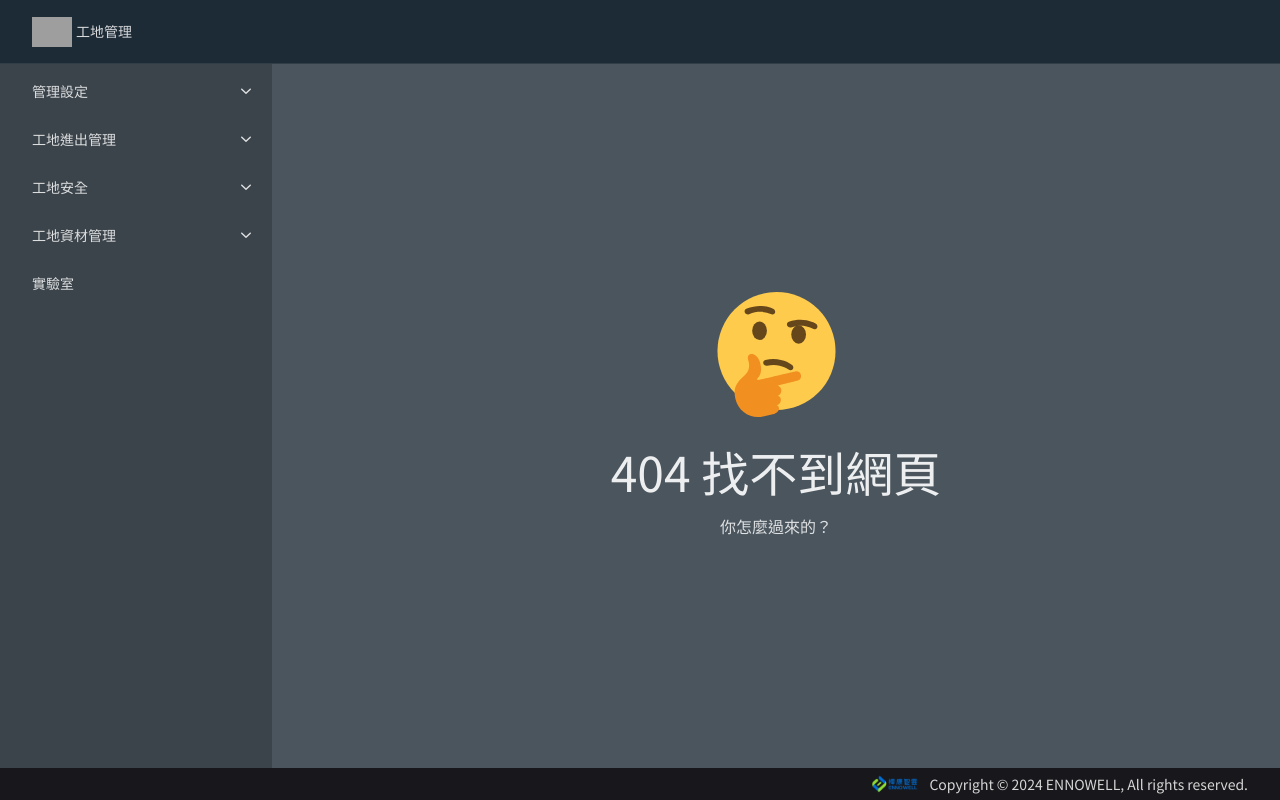
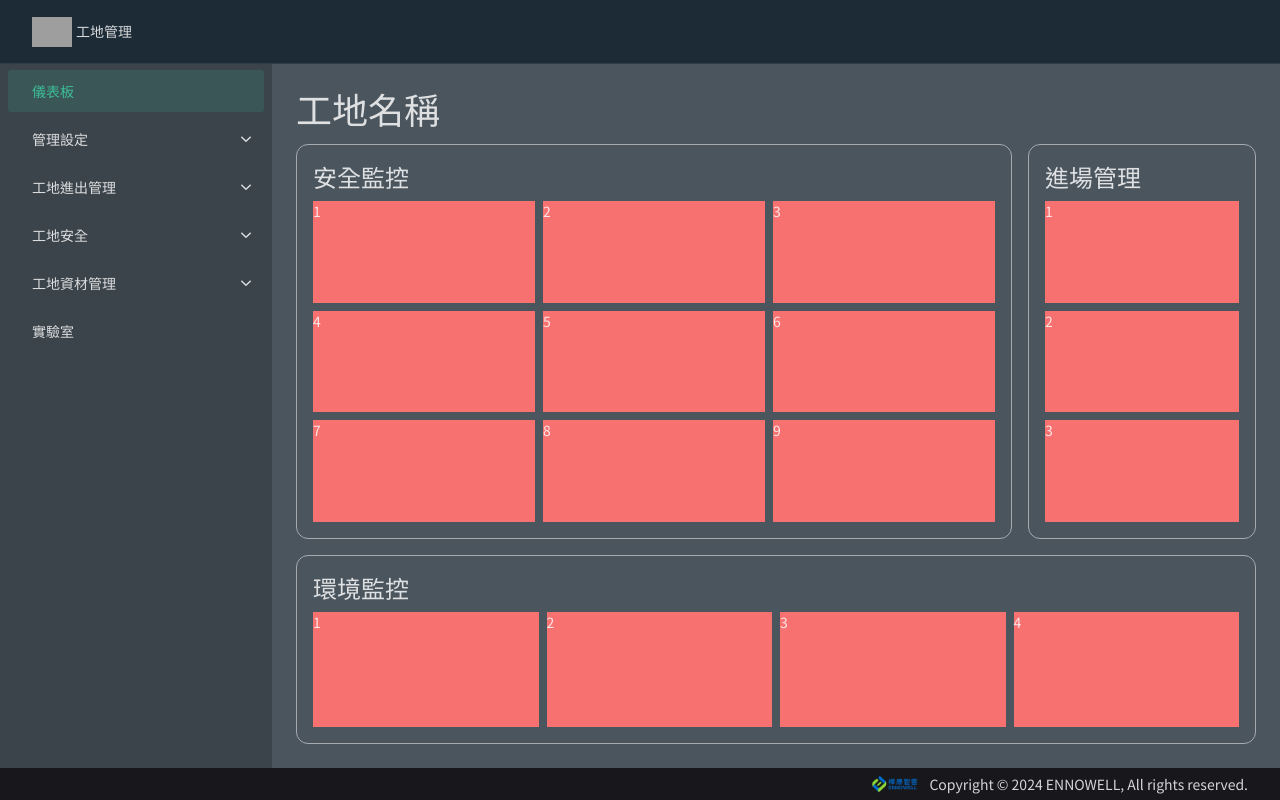
Before and after one commit to drsmile1001/enw-construction-site-management-portal, a Vue app: page /dashboard in a window 1280 px wide. Before the commit this address had no page. Built offline with nearby package versions, Linux system fonts and the light colour scheme; grey boxes are pictures that could not be loaded.

Commit message:
feat: 儀表板佈局

```diff
--- a/src/router/index.ts
+++ b/src/router/index.ts
@@ -13,6 +13,14 @@ export const routeRecords: RouteRecordRaw[] = [
       {
         path: "",
         redirect: { name: "SiteBasicInfo" },
+      },
+      {
+        path: "dashboard",
+        name: "Dashboard",
+        component: () => import("@/views/Dashboard.vue"),
+        meta: {
+          title: "儀表板",
+        },
       },
       {
         path: "site-basic-info",
--- /dev/null
+++ b/src/views/Dashboard.vue
@@ -0,0 +1,31 @@
+<template>
+  <div class="absolute inset-0 p-6 flex flex-col gap-4">
+    <div class="text-4xl">工地名稱</div>
+    <div class="grow grid grid-cols-4 gap-4 grid-rows-3">
+      <div
+        class="col-span-3 row-span-2 border border-secondary-300 rounded-xl p-4 flex flex-col gap-2"
+      >
+        <div class="text-2xl">安全監控</div>
+        <div class="grow grid grid-cols-3 grid-rows-3 gap-2">
+          <div v-for="i in 9" class="bg-red">{{ i }}</div>
+        </div>
+      </div>
+      <div
+        class="row-span-2 border border-secondary-300 rounded-xl p-4 flex flex-col gap-2"
+      >
+        <div class="text-2xl">進場管理</div>
+        <div class="grow grid grid-rows-3 gap-2">
+          <div v-for="i in 3" class="bg-red">{{ i }}</div>
+        </div>
+      </div>
+      <div
+        class="col-span-4 border border-secondary-300 rounded-xl p-4 flex flex-col gap-2"
+      >
+        <div class="text-2xl">環境監控</div>
+        <div class="grow grid grid-cols-4 gap-2">
+          <div v-for="i in 4" class="bg-red">{{ i }}</div>
+        </div>
+      </div>
+    </div>
+  </div>
+</template>
```
